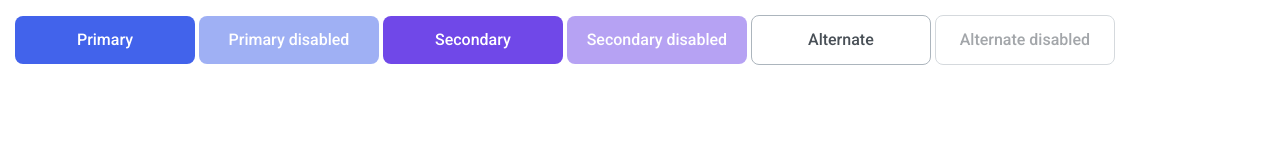
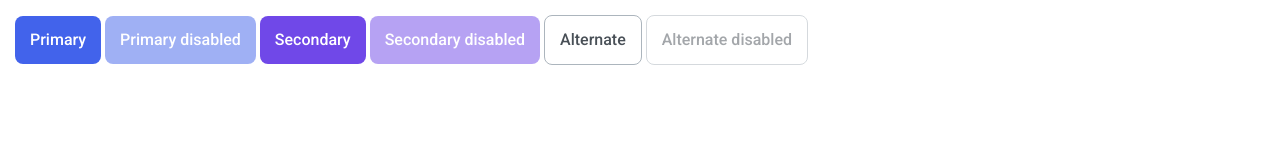
Before and after one commit to js-tasks-ru/htmlcss-20220120_vyacheslav-dyomin, a website: page 03-lection1/01-button/index.html in a window 1280 px wide. Drawn offline with Linux system fonts and the light colour scheme.

Commit message:
03-01 button, code review updates

```diff
--- a/03-lection1/01-button/button.css
+++ b/03-lection1/01-button/button.css
@@ -1,5 +1,4 @@
 .button {
-    width: 100%;
     border: 0;
     border-radius: 8px;
     color: var(--white);
@@ -9,14 +8,11 @@
     box-sizing: border-box;
     padding: 15px;
     transition: background 200ms ease-in-out;
-}
-
-.button:hover {
     cursor: pointer;
 }
 
 .button:disabled {
-    cursor: not-allowed;
+    pointer-events: none;
     opacity: .5;
 }
 
@@ -28,20 +24,12 @@
     background-color: var(--blue-3);
 }
 
-.button_primary:disabled:hover {
-    background-color: var(--blue-2);
-}
-
 .button_secondary {
     background-color: var(--purple);
 }
 
 .button_secondary:hover {
     background-color: var(--purple-2);
-}
-
-.button_secondary:disabled:hover {
-    background-color: var(--purple);
 }
 
 .button_alternate {
@@ -54,15 +42,3 @@
 .button_alternate:hover {
     border: 1px solid var(--black);
 }
-
-.button_alternate:disabled:hover {
-    border: 1px solid var(--grey-3);
-}
-
-.demo {
-    padding: 15px;
-}
-
-.demo__button {
-    max-width: 180px;
-}
--- a/03-lection1/01-button/index.html
+++ b/03-lection1/01-button/index.html
@@ -6,13 +6,12 @@
         <link rel="stylesheet" href="./button.css">
     </head>
     <body>
-    <div class="demo">
-        <button type="button" class="button button_primary demo__button">Primary</button>
-        <button type="button" disabled class="button button_primary demo__button">Primary disabled</button>
-        <button type="button" class="button button_secondary demo__button">Secondary</button>
-        <button type="button" disabled class="button button_secondary demo__button">Secondary disabled</button>
-        <button type="button" class="button button_alternate demo__button">Alternate</button>
-        <button type="button" disabled class="button button_alternate demo__button">Alternate disabled</button>
-    </div>
-    </body>
+    <div class="demo" style="padding: 15px">
+        <button type="button" class="button button_primary">Primary</button>
+        <button type="button" disabled class="button button_primary">Primary disabled</button>
+        <button type="button" class="button button_secondary">Secondary</button>
+        <button type="button" disabled class="button button_secondary">Secondary disabled</button>
+        <button type="button" class="button button_alternate">Alternate</button>
+        <button type="button" disabled class="button button_alternate">Alternate disabled</button>
+    </div
 </html>
```
